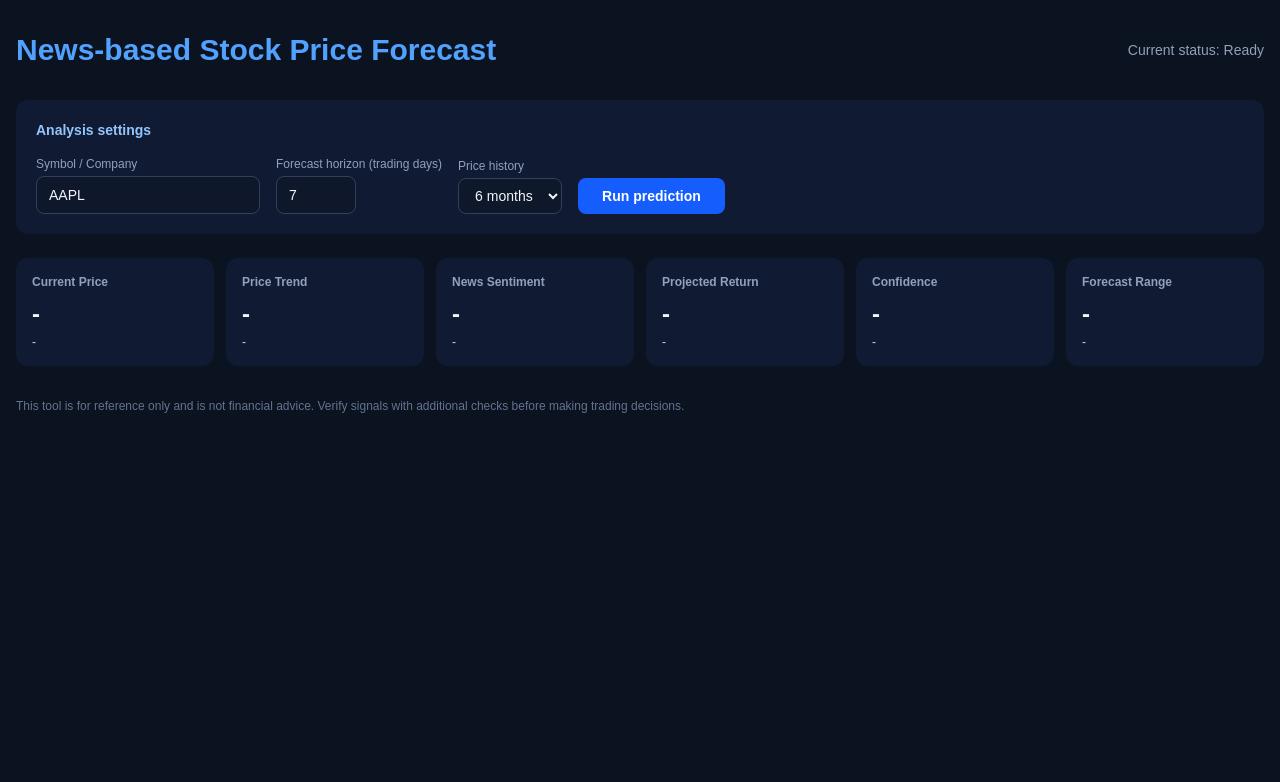
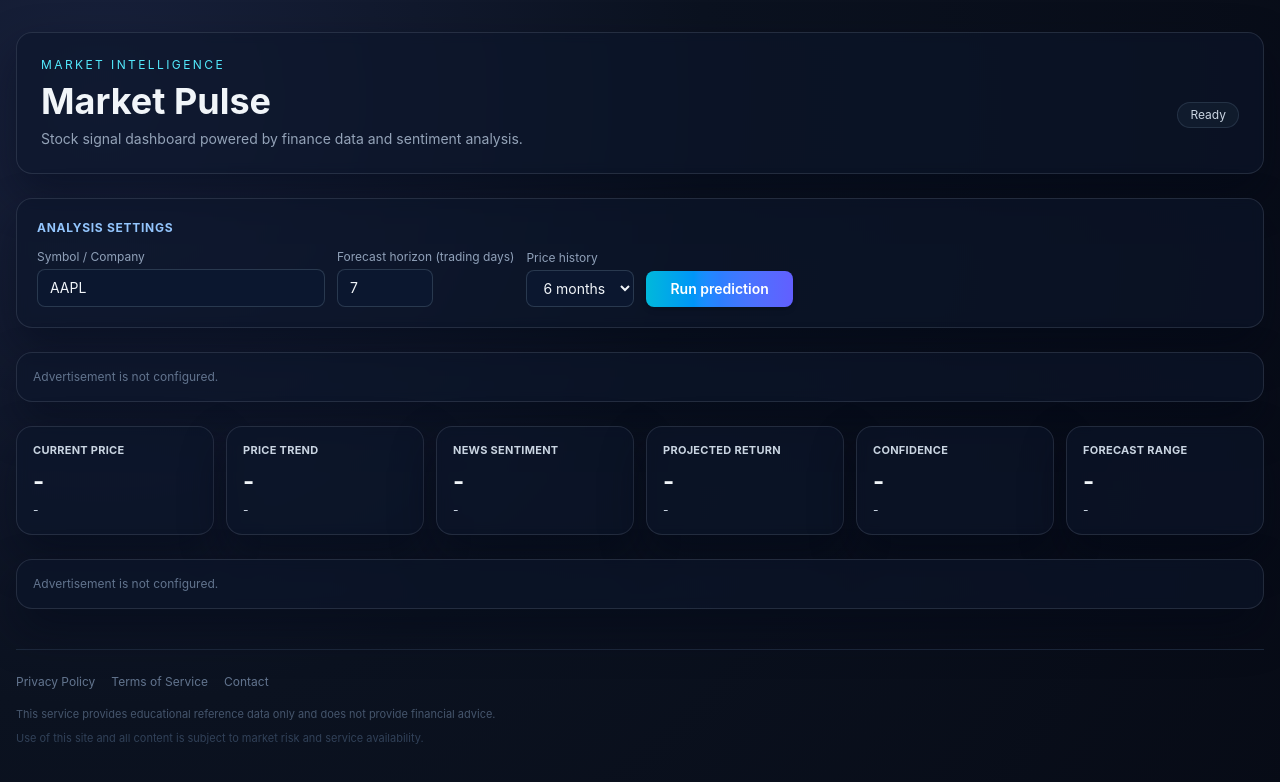
Before and after one commit to solei2071/Stock-News-Predictor-Web, a Next.js app: page / in a window 1280 px wide. Shown: the top 782 px of the page. Built offline with nearby package versions, Linux system fonts and the light colour scheme.

Commit message:
Redesign UI and add AdSense policy/legal readiness assets

```diff
--- a/app/globals.css
+++ b/app/globals.css
@@ -1,22 +1,65 @@
 @import "tailwindcss";
 
 :root {
-  --background: #0b1220;
+  --background: radial-gradient(circle at 8% 12%, #18213c 0%, #0b1220 44%, #070b16 100%);
   --foreground: #e2e8f0;
+  --panel: rgba(12, 21, 43, 0.62);
+  --panel-border: rgba(148, 163, 184, 0.18);
+  --panel-accent: rgba(56, 189, 248, 0.2);
+  --text-muted: #94a3b8;
+  --success: #34d399;
+  --danger: #f87171;
+  --glow: 0 20px 45px rgba(2, 6, 23, 0.45);
 }
 
 @theme inline {
-  --color-background: var(--background);
+  --color-background: #020617;
   --color-foreground: var(--foreground);
 }
 
 body {
   background: var(--background);
   color: var(--foreground);
-  font-family: Arial, Helvetica, sans-serif;
+  font-family: "Inter", "Segoe UI", Arial, Helvetica, sans-serif;
 }
 
 * {
   scrollbar-width: thin;
   scrollbar-color: #334155 #0b1220;
 }
+
+.glass-card {
+  background: var(--panel);
+  border: 1px solid var(--panel-border);
+  border-radius: 16px;
+  box-shadow: var(--glow);
+  backdrop-filter: blur(6px);
+}
+
+.section-title {
+  font-size: 0.75rem;
+  letter-spacing: 0.06em;
+  text-transform: uppercase;
+  color: #93c5fd;
+  font-weight: 700;
+  margin-bottom: 0.75rem;
+}
+
+.muted-text {
+  color: var(--text-muted);
+}
+
+.fade-in {
+  animation: fade-in 0.45s ease both;
+}
+
+@keyframes fade-in {
+  from {
+    opacity: 0;
+    transform: translateY(8px);
+  }
+  to {
+    opacity: 1;
+    transform: translateY(0);
+  }
+}
--- a/app/layout.tsx
+++ b/app/layout.tsx
@@ -3,8 +3,13 @@ import "./globals.css";
 import AdSenseScript from "@/components/AdSenseScript";
 
 export const metadata: Metadata = {
-  title: "Stock News Predictor",
-  description: "Stock price forecast based on financial news sentiment.",
+  title: "Market Pulse",
+  description: "News-backed stock forecasting and sentiment analysis with interactive charts.",
+  openGraph: {
+    title: "Market Pulse",
+    description: "News-backed stock forecasting and sentiment analysis with interactive charts.",
+    type: "website",
+  },
 };
 
 export default function RootLayout({
@@ -14,7 +19,7 @@ export default function RootLayout({
 }>) {
   return (
     <html lang="en">
-      <body className="antialiased bg-[#0b1220] text-slate-100 min-h-screen">
+      <body className="antialiased min-h-screen text-slate-100">
         <AdSenseScript />
         {children}
       </body>
--- a/app/page.tsx
+++ b/app/page.tsx
@@ -5,6 +5,8 @@ import SearchBar from "@/components/SearchBar";
 import MetricCards from "@/components/MetricCards";
 import PriceChart from "@/components/PriceChart";
 import NewsTable from "@/components/NewsTable";
+import AdSenseUnit from "@/components/AdSenseUnit";
+import SiteFooter from "@/components/SiteFooter";
 
 interface AnalysisData {
   symbol: string;
@@ -41,31 +43,35 @@ function Pulse({ className }: { className?: string }) {
 
 function LoadingSkeleton() {
   return (
-    <>
-      {/* MetricCards skeleton */}
-      <div className="grid grid-cols-2 md:grid-cols-3 lg:grid-cols-6 gap-3 mb-6">
+    <div className="space-y-6">
+      <div className="grid grid-cols-2 md:grid-cols-3 lg:grid-cols-6 gap-3">
         {Array.from({ length: 6 }).map((_, i) => (
-          <div key={i} className="bg-[#111a33] rounded-xl p-4">
+          <div key={i} className="glass-card p-4">
             <Pulse className="h-3 w-16 mb-3" />
             <Pulse className="h-7 w-24 mb-2" />
             <Pulse className="h-3 w-20" />
           </div>
         ))}
       </div>
-      {/* Chart skeleton */}
-      <div className="bg-[#101a33] rounded-xl p-4 mb-6">
+      <div className="glass-card p-4">
         <Pulse className="h-4 w-48 mb-4" />
-        <Pulse className="h-[380px] w-full" />
+        <Pulse className="h-[430px] w-full" />
       </div>
-      {/* News skeleton */}
-      <div className="bg-[#101a33] rounded-xl p-4">
+      <div className="glass-card p-4">
         <Pulse className="h-4 w-24 mb-4" />
         {Array.from({ length: 4 }).map((_, i) => (
           <Pulse key={i} className="h-8 w-full mb-2" />
         ))}
       </div>
-    </>
+    </div>
   );
+}
+
+function statusClass(status: string) {
+  if (status.startsWith("Completed")) return "text-emerald-300 bg-emerald-500/15 border-emerald-500/30";
+  if (status === "Failed") return "text-rose-300 bg-rose-500/15 border-rose-500/30";
+  if (status === "Collecting...") return "text-cyan-200 bg-cyan-500/15 border-cyan-500/30";
+  return "text-slate-300 bg-slate-700/20 border-slate-600/40";
 }
 
 export default function Home() {
@@ -77,7 +83,7 @@ export default function Home() {
   const handleSubmit = async (query: string, horizon: number, period: string) => {
     setLoading(true);
     setError(null);
-      setStatus("Collecting...");
+    setStatus("Collecting...");
 
     try {
       const res = await fetch("/api/analyze", {
@@ -87,13 +93,12 @@ export default function Home() {
       });
 
       const result = await res.json();
-
       if (!res.ok) {
         throw new Error(result.error || "Analysis failed");
       }
 
       setData(result);
-      setStatus(`Completed (${result.symbol} / ${result.latestDate})`);
+      setStatus(`Completed (${result.symbol} · ${result.latestDate})`);
     } catch (err) {
       const msg = err instanceof Error ? err.message : "Unknown error";
       setError(msg);
@@ -104,19 +109,34 @@ export default function Home() {
   };
 
   return (
-    <main className="max-w-7xl mx-auto px-4 py-8">
-      <div className="flex items-center justify-between mb-8">
-        <h1 className="text-3xl font-bold text-blue-400">News-based Stock Price Forecast</h1>
-        <span className="text-sm text-slate-400">Current status: {status}</span>
-      </div>
+    <main className="max-w-7xl mx-auto px-4 py-8 space-y-6">
+      <header className="glass-card p-6">
+        <p className="text-xs uppercase tracking-[0.2em] text-cyan-300 mb-2">Market Intelligence</p>
+        <div className="flex flex-wrap items-center justify-between gap-3">
+          <div>
+            <h1 className="text-3xl md:text-4xl font-bold text-slate-100">Market Pulse</h1>
+            <p className="text-sm muted-text mt-2">
+              Stock signal dashboard powered by finance data and sentiment analysis.
+            </p>
+          </div>
+          <div
+            className={`text-xs border rounded-full px-3 py-1 ${statusClass(status)} transition`}
+            role="status"
+          >
+            {status}
+          </div>
+        </div>
+      </header>
 
       <SearchBar onSubmit={handleSubmit} loading={loading} />
 
       {error && (
-        <div className="bg-red-900/30 border border-red-700 rounded-xl p-4 mb-6 text-red-300 text-sm">
+        <div className="bg-rose-900/30 border border-rose-700/60 rounded-xl p-4 text-rose-200 text-sm">
           {error}
         </div>
       )}
+
+      <AdSenseUnit slot={process.env.NEXT_PUBLIC_ADSENSE_SLOT_TOP} />
 
       {loading ? (
         <LoadingSkeleton />
@@ -124,7 +144,7 @@ export default function Home() {
         <>
           <MetricCards data={data} />
           {data && (
-            <>
+            <div className="grid gap-6 xl:grid-cols-[1.5fr_1fr]">
               <PriceChart
                 candles={data.candles}
                 predicted={data.predicted}
@@ -134,14 +154,13 @@ export default function Home() {
                 currency={data.currency}
               />
               <NewsTable items={data.newsItems} />
-            </>
+            </div>
           )}
         </>
       )}
 
-      <footer className="mt-8 text-xs text-slate-500">
-        This tool is for reference only and is not financial advice. Verify signals with additional checks before making trading decisions.
-      </footer>
+      <AdSenseUnit slot={process.env.NEXT_PUBLIC_ADSENSE_SLOT_BOT} />
+      <SiteFooter />
     </main>
   );
 }
--- /dev/null
+++ b/app/privacy/page.tsx
@@ -0,0 +1,36 @@
+export const metadata = {
+  title: "Privacy Policy | Market Pulse",
+};
+
+export default function PrivacyPage() {
+  return (
+    <main className="max-w-4xl mx-auto px-4 py-8">
+      <h1 className="text-3xl font-bold mb-6">Privacy Policy</h1>
+      <p className="muted-text text-sm mb-4">
+        This policy explains how we handle your data when you use Market Pulse.
+      </p>
+      <section className="glass-card p-5 space-y-3">
+        <h2 className="section-title">Information we collect</h2>
+        <ul className="list-disc pl-5 text-sm text-slate-300 space-y-2">
+          <li>Search input (ticker symbols or company names) to generate forecasts.</li>
+          <li>Technical logs required for operating the service (IP, user-agent, timestamps).</li>
+        </ul>
+
+        <h2 className="section-title mt-6">Cookies and analytics</h2>
+        <p className="text-sm text-slate-300">
+          We may use cookies or third-party analytics scripts only where required for site security and performance.
+        </p>
+
+        <h2 className="section-title mt-6">Ad-related disclosure</h2>
+        <p className="text-sm text-slate-300">
+          Third-party ads may appear through Google AdSense and can use advertising identifiers for personalized ads where enabled.
+        </p>
+
+        <h2 className="section-title mt-6">Data retention</h2>
+        <p className="text-sm text-slate-300">
+          We do not store your input values beyond normal request processing unless required by local legal obligations.
+        </p>
+      </section>
+    </main>
+  );
+}
--- /dev/null
+++ b/app/terms/page.tsx
@@ -0,0 +1,34 @@
+export const metadata = {
+  title: "Terms of Service | Market Pulse",
+};
+
+export default function TermsPage() {
+  return (
+    <main className="max-w-4xl mx-auto px-4 py-8">
+      <h1 className="text-3xl font-bold mb-6">Terms of Service</h1>
+      <p className="text-sm muted-text mb-4">
+        By using Market Pulse, you agree to the terms below.
+      </p>
+      <section className="glass-card p-5 space-y-4">
+        <article>
+          <h2 className="section-title">1. Service purpose</h2>
+          <p className="text-sm text-slate-300">
+            The site provides analytical data for education and reference only. Results are model outputs and not investment recommendations.
+          </p>
+        </article>
+        <article>
+          <h2 className="section-title">2. No guarantee</h2>
+          <p className="text-sm text-slate-300">
+            We do not guarantee forecasting accuracy, completeness, or uptime. Market conditions can change rapidly and materially.
+          </p>
+        </article>
+        <article>
+          <h2 className="section-title">3. Responsible use</h2>
+          <p className="text-sm text-slate-300">
+            You are responsible for your own financial decisions and may seek professional advice before trading.
+          </p>
+        </article>
+      </section>
+    </main>
+  );
+}
--- /dev/null
+++ b/components/AdSenseUnit.tsx
@@ -0,0 +1,52 @@
+"use client";
+
+import { useEffect } from "react";
+
+declare global {
+  interface Window {
+    adsbygoogle: unknown[];
+  }
+}
+
+interface AdSenseUnitProps {
+  slot?: string;
+  className?: string;
+  label?: string;
+}
+
+export default function AdSenseUnit({ slot, className, label = "Advertisement" }: AdSenseUnitProps) {
+  const clientId = process.env.NEXT_PUBLIC_ADSENSE_CLIENT;
+  const adSlot = slot || process.env.NEXT_PUBLIC_ADSENSE_SLOT;
+
+  useEffect(() => {
+    if (clientId && adSlot && typeof window !== "undefined") {
+      try {
+        (window.adsbygoogle = window.adsbygoogle || []).push({});
+      } catch {
+        // ignore
+      }
+    }
+  }, [clientId, adSlot]);
+
+  if (!clientId || !adSlot) {
+    return (
+      <div className={`glass-card p-4 ${className || ""}`}>
+        <p className="text-xs text-slate-500">{label} is not configured.</p>
+      </div>
+    );
+  }
+
+  return (
+    <section className={`glass-card p-4 ${className || ""}`}>
+      <p className="text-[10px] uppercase tracking-[0.16em] text-slate-400 mb-2">Advertisement</p>
+      <ins
+        className="adsbygoogle block"
+        style={{ display: "block" }}
+        data-ad-client={clientId}
+        data-ad-slot={adSlot}
+        data-ad-format="auto"
+        data-full-width-responsive="true"
+      />
+    </section>
+  );
+}
--- a/components/MetricCards.tsx
+++ b/components/MetricCards.tsx
@@ -23,11 +23,21 @@ function formatCurrency(value: number, currency: string): string {
   return `${value.toLocaleString(undefined, { minimumFractionDigits: 2, maximumFractionDigits: 2 })} ${currency}`;
 }
 
-function Card({ title, value, sub, valueColor }: { title: string; value: string; sub: string; valueColor?: string }) {
+function Card({
+  title,
+  value,
+  sub,
+  accent,
+}: {
+  title: string;
+  value: string;
+  sub: string;
+  accent?: string;
+}) {
   return (
-    <div className="bg-[#111a33] rounded-xl p-4 min-w-0">
-      <p className="text-xs font-bold text-slate-400 mb-2">{title}</p>
-      <p className={`text-2xl font-bold truncate ${valueColor || "text-slate-100"}`}>{value}</p>
+    <div className="glass-card p-4 min-w-0">
+      <p className="text-xs font-bold text-slate-300 mb-2 tracking-wide uppercase text-[11px]">{title}</p>
+      <p className={`text-2xl font-bold truncate ${accent || "text-slate-100"}`}>{value}</p>
       <p className="text-xs text-slate-300 mt-1 truncate">{sub}</p>
     </div>
   );
@@ -45,6 +55,7 @@ export default function MetricCards({ data }: { data: AnalysisResult | null }) {
 }
 
   const pctColor = (v: number) => (v >= 0 ? "text-emerald-400" : "text-red-400");
+  const confidenceColor = data.confidence >= 70 ? "text-emerald-400" : data.confidence >= 45 ? "text-cyan-300" : "text-amber-300";
 
   return (
     <div className="grid grid-cols-2 md:grid-cols-3 lg:grid-cols-6 gap-3 mb-6">
@@ -52,34 +63,37 @@ export default function MetricCards({ data }: { data: AnalysisResult | null }) {
         title="Current Price"
         value={formatCurrency(data.currentPrice, data.currency)}
         sub={`${data.name} / ${data.exchange}`}
+        accent="text-cyan-200"
       />
       <Card
         title="Price Trend"
         value={`${data.trendPct >= 0 ? "+" : ""}${data.trendPct.toFixed(2)}%`}
         sub={`Recent trend (based on ${data.horizon} days)`}
-        valueColor={pctColor(data.trendPct)}
+        accent={pctColor(data.trendPct)}
       />
       <Card
         title="News Sentiment"
         value={`${data.sentiment >= 0 ? "+" : ""}${data.sentiment.toFixed(2)}`}
         sub={`${data.sentimentLabel} · ${data.newsCount} news items`}
-        valueColor={pctColor(data.sentiment)}
+        accent={pctColor(data.sentiment)}
       />
       <Card
         title="Projected Return"
         value={`${data.finalPct >= 0 ? "+" : ""}${data.finalPct.toFixed(2)}%`}
         sub={`Signal: ${data.signal}`}
-        valueColor={pctColor(data.finalPct)}
+        accent={pctColor(data.finalPct)}
       />
       <Card
         title="Confidence"
         value={`${data.confidence.toFixed(0)}%`}
         sub={data.newsCount > 0 ? "Data + news included" : "Historical data only"}
+        accent={confidenceColor}
       />
       <Card
         title="Forecast Range"
         value={formatCurrency(data.predicted, data.currency)}
         sub={`${formatCurrency(data.lower, data.currency)} ~ ${formatCurrency(data.upper, data.currency)}`}
+        accent="text-indigo-300"
       />
     </div>
   );
--- a/components/SearchBar.tsx
+++ b/components/SearchBar.tsx
@@ -44,6 +44,7 @@ export default function SearchBar({ onSubmit, loading }: SearchBarProps) {
       });
       if (!res.ok) {
         setSuggestions([]);
+        setShowDropdown(true);
         return;
       }
       const data: Suggestion[] = await res.json();
@@ -108,9 +109,9 @@ export default function SearchBar({ onSubmit, loading }: SearchBarProps) {
   };
 
   return (
-    <form onSubmit={handleSubmit} className="bg-[#101a33] rounded-xl p-5 mb-6">
-      <h2 className="text-[#93c5fd] text-sm font-bold mb-4">Analysis settings</h2>
-      <div className="flex flex-wrap items-end gap-4">
+    <form onSubmit={handleSubmit} className="glass-card p-5 mb-6 fade-in">
+      <div className="section-title">Analysis settings</div>
+      <div className="flex flex-wrap items-end gap-3">
         <div className="flex flex-col gap-1 relative" ref={wrapperRef}>
           <label className="text-xs text-slate-400">Symbol / Company</label>
           <input
@@ -119,23 +120,23 @@ export default function SearchBar({ onSubmit, loading }: SearchBarProps) {
             autoComplete="off"
             value={query}
             onChange={(e) => handleInputChange(e.target.value)}
-            onFocus={() => query.trim().length > 0 && !showDropdown && fetchSuggestions(query)}
+            onFocus={() => query.trim().length > 0 && (!showDropdown || suggestions.length === 0) && fetchSuggestions(query)}
             onKeyDown={handleKeyDown}
-            className="bg-[#0f172a] text-slate-100 border border-slate-700 rounded-lg px-3 py-2 w-56 text-sm focus:outline-none focus:border-blue-500"
+            className="bg-[#0b172f] text-slate-100 border border-slate-700/80 rounded-lg px-3 py-2 w-64 md:w-72 text-sm focus:outline-none focus:border-cyan-400 focus:ring-2 focus:ring-cyan-400/20 transition"
           />
           {showDropdown && suggestions.length > 0 && (
-            <ul className="absolute top-full left-0 mt-1 w-72 bg-[#0f172a] border border-slate-700 rounded-lg shadow-xl z-50 overflow-hidden">
+            <ul className="absolute top-full left-0 mt-1 w-72 md:w-80 bg-[#0b172f] border border-slate-700 rounded-lg shadow-xl z-50 overflow-hidden">
               {suggestions.map((s, i) => (
                 <li
                   key={s.symbol}
                   onMouseDown={() => selectSuggestion(s)}
                   onMouseEnter={() => setActiveIndex(i)}
                   className={`flex items-center justify-between px-3 py-2 cursor-pointer text-sm transition-colors ${
-                    i === activeIndex ? "bg-blue-600/30" : "hover:bg-slate-800"
+                    i === activeIndex ? "bg-cyan-500/20" : "hover:bg-slate-800/80"
                   }`}
                 >
                   <div className="flex items-center gap-2 min-w-0">
-                    <span className="text-blue-400 font-semibold shrink-0">{s.symbol}</span>
+                    <span className="text-cyan-300 font-semibold shrink-0">{s.symbol}</span>
                     <span className="text-slate-300 truncate">{s.name}</span>
                   </div>
                   <span className="text-xs text-slate-500 shrink-0 ml-2">{s.exchange}</span>
@@ -144,7 +145,7 @@ export default function SearchBar({ onSubmit, loading }: SearchBarProps) {
             </ul>
           )}
           {showDropdown && suggestions.length === 0 && (
-            <ul className="absolute top-full left-0 mt-1 w-72 bg-[#0f172a] border border-slate-700 rounded-lg shadow-xl z-50 overflow-hidden">
+            <ul className="absolute top-full left-0 mt-1 w-72 md:w-80 bg-[#0b172f] border border-slate-700 rounded-lg shadow-xl z-50 overflow-hidden">
               <li className="px-3 py-2 text-sm text-slate-400">
                 {loadingSuggestions ? "Searching..." : "No matches found."}
               </li>
@@ -159,7 +160,7 @@ export default function SearchBar({ onSubmit, loading }: SearchBarProps) {
             defaultValue={7}
             min={1}
             max={60}
-            className="bg-[#0f172a] text-slate-100 border border-slate-700 rounded-lg px-3 py-2 w-20 text-sm focus:outline-none focus:border-blue-500"
+            className="bg-[#0b172f] text-slate-100 border border-slate-700/80 rounded-lg px-3 py-2 w-24 text-sm focus:outline-none focus:border-cyan-400 focus:ring-2 focus:ring-cyan-400/20"
           />
         </div>
         <div className="flex flex-col gap-1">
@@ -167,7 +168,7 @@ export default function SearchBar({ onSubmit, loading }: SearchBarProps) {
           <select
             name="period"
             defaultValue="6mo"
-            className="bg-[#0f172a] text-slate-100 border border-slate-700 rounded-lg px-3 py-2 text-sm focus:outline-none focus:border-blue-500"
+            className="bg-[#0b172f] text-slate-100 border border-slate-700/80 rounded-lg px-3 py-2 text-sm focus:outline-none focus:border-cyan-400 focus:ring-2 focus:ring-cyan-400/20"
           >
             <option value="1mo">1 month</option>
             <option value="3mo">3 months</option>
@@ -179,7 +180,7 @@ export default function SearchBar({ onSubmit, loading }: SearchBarProps) {
         <button
           type="submit"
           disabled={loading}
-          className="bg-blue-600 hover:bg-blue-700 disabled:bg-slate-700 disabled:cursor-not-allowed text-white font-semibold rounded-lg px-6 py-2 text-sm transition-colors"
+          className="bg-gradient-to-r from-cyan-500 via-blue-500 to-indigo-500 hover:from-cyan-400 hover:to-indigo-400 disabled:bg-slate-700 disabled:cursor-not-allowed text-white font-semibold rounded-lg px-6 py-2 text-sm transition-colors shadow-md"
         >
           {loading ? "Analyzing..." : "Run prediction"}
         </button>
--- /dev/null
+++ b/components/SiteFooter.tsx
@@ -0,0 +1,28 @@
+import Link from "next/link";
+
+export default function SiteFooter() {
+  return (
+    <footer className="mt-10 border-t border-slate-800 pt-6 pb-10">
+      <div className="text-xs text-slate-500 flex flex-wrap gap-4">
+        <Link href="/privacy" className="hover:text-slate-300 transition-colors">
+          Privacy Policy
+        </Link>
+        <Link href="/terms" className="hover:text-slate-300 transition-colors">
+          Terms of Service
+        </Link>
+        <a
+          href="mailto:hello@example.com"
+          className="hover:text-slate-300 transition-colors"
+        >
+          Contact
+        </a>
+      </div>
+      <p className="mt-4 text-[11px] text-slate-600 max-w-4xl">
+        This service provides educational reference data only and does not provide financial advice.
+      </p>
+      <p className="mt-2 text-[11px] text-slate-700">
+        Use of this site and all content is subject to market risk and service availability.
+      </p>
+    </footer>
+  );
+}
```
Also changed, not shown: components/NewsTable.tsx (+30 -27 lines), components/PriceChart.tsx (+28 -28 lines), public/ads.txt (added). Lines whose indentation alone changed are shown as unchanged.
